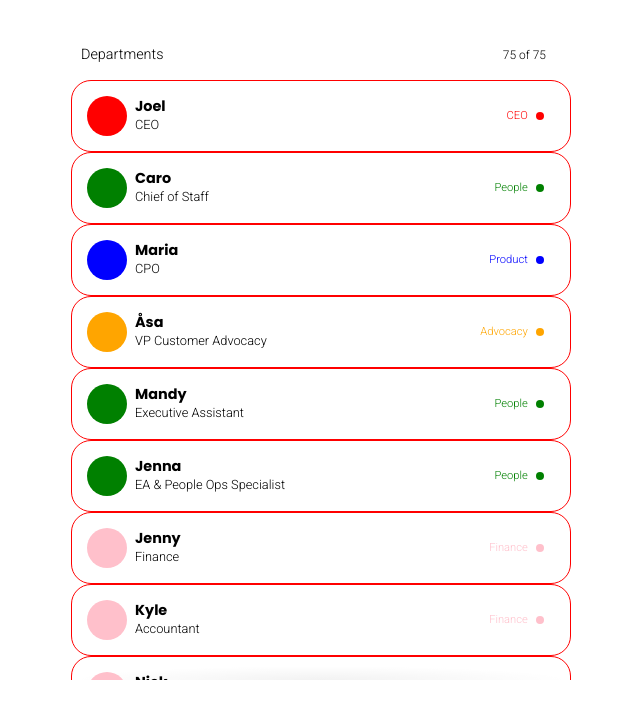
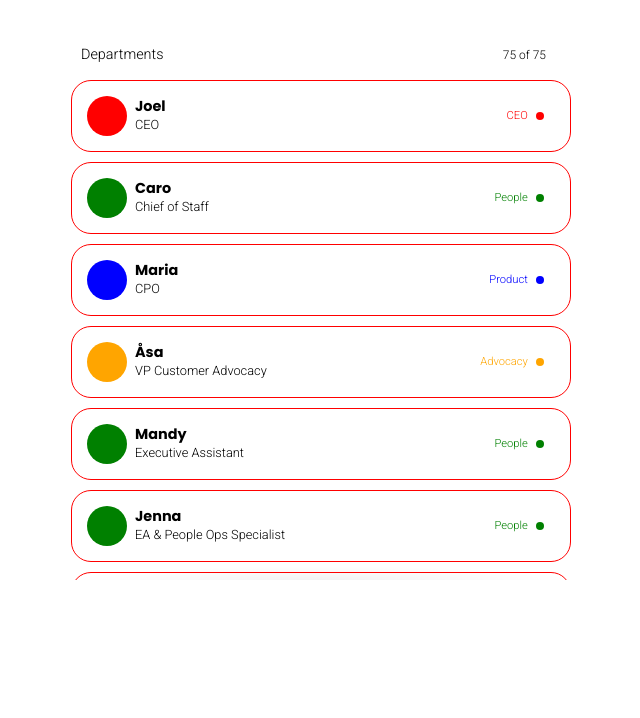
Before and after one commit to shalanah/design-engineer-exercise, a Next.js app: page / in a window 1280 px wide. Shown: the top 718 px of the page, without its empty margins (319-959 px from the left). Built offline with nearby package versions, Linux system fonts and the light colour scheme.

Commit message:
add soft stagger animation on list enter

```diff
--- /dev/null
+++ b/app/comps/StaffMember.css
@@ -0,0 +1,14 @@
+@keyframes fadeIn {
+  from {
+    opacity: 0;
+    scale: 0.975;
+  }
+  to {
+    opacity: 1;
+    scale: 1;
+  }
+}
+
+.staff-member {
+  opacity: 0;
+}
--- a/app/comps/StaffMember.tsx
+++ b/app/comps/StaffMember.tsx
@@ -1,4 +1,5 @@
 import React from "react";
+import "./StaffMember.css";
 
 export type StaffMemberProps = {
   team: string;
@@ -15,11 +16,13 @@ export type StaffMemberProps = {
 export type StaffMemberDisplayProps = StaffMemberProps & {
   teamData: any;
   onTeamClick: () => void;
+  itemIndex: number;
 };
 
 export const StaffMember = ({
   onTeamClick,
   teamData,
+  itemIndex,
   team = "Engineering",
   name = "Adnan",
   role = "Software Engineer",
@@ -34,13 +37,16 @@ export const StaffMember = ({
   // use dd/dt html tag
   return (
     <div
+      className="staff-member"
       style={{
+        height: 72,
         border: "1px solid red",
         borderRadius: 20,
         padding: "15px 15px",
         display: "flex",
         gap: 8,
         fontSize: ".8rem",
+        animation: `fadeIn 0.5s ease ${itemIndex * 0.15}s both`,
       }}
     >
       <div
--- a/app/comps/StaffMembers.tsx
+++ b/app/comps/StaffMembers.tsx
@@ -93,14 +93,19 @@ export const StaffMembers = () => {
       <section
         className="staff-members-container"
         style={{
-          height: "calc(100vh - 200px)",
+          height: "500px",
           overflowY: "auto",
+          position: "relative",
+          gap: 10,
+          display: "flex",
+          flexDirection: "column",
         }}
       >
         {filteredPeople.map((member, i: number) => (
           // might be nice to add id attached to each member - good for animation
           <StaffMember
-            key={i}
+            itemIndex={i}
+            key={`${member.name}-${i}-${selectedTeams.join("-")}`}
             onTeamClick={() => setSelectedTeams([member.team])}
             teamData={teamData}
             {...member}
```
